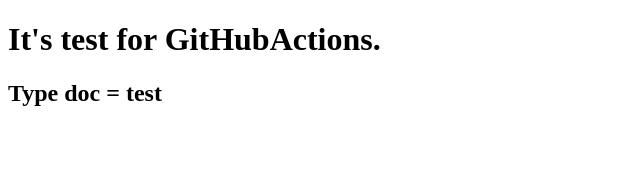
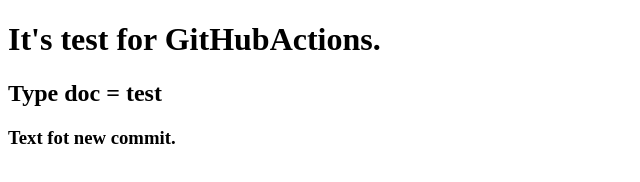
Before and after one commit to MkTGts/for_actions, a plain HTML site: page index.html in a window 1280 px wide. Shown: the whole page, without its empty margins (0-640 px from the left). Drawn offline with Linux system fonts and the light colour scheme.

Commit message:
Changes file index.html

```diff
--- a/index.html
+++ b/index.html
@@ -6,5 +6,6 @@
 <body>
     <h1>It's test for GitHubActions.</h1>
     <h2>Type doc = test</h2>
+    <h3>Text fot new commit.</h3>
 </body>
 </html>
```
